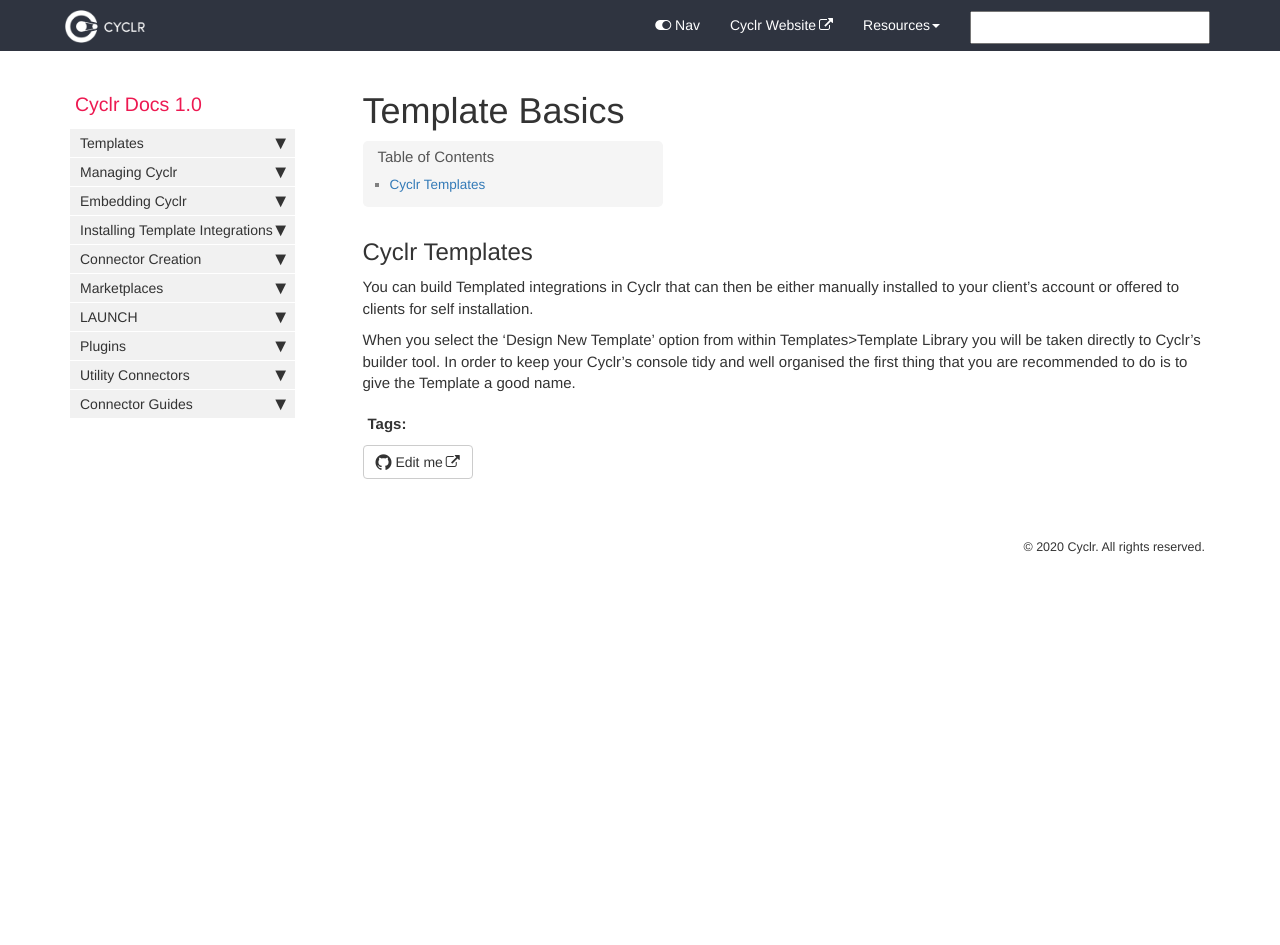
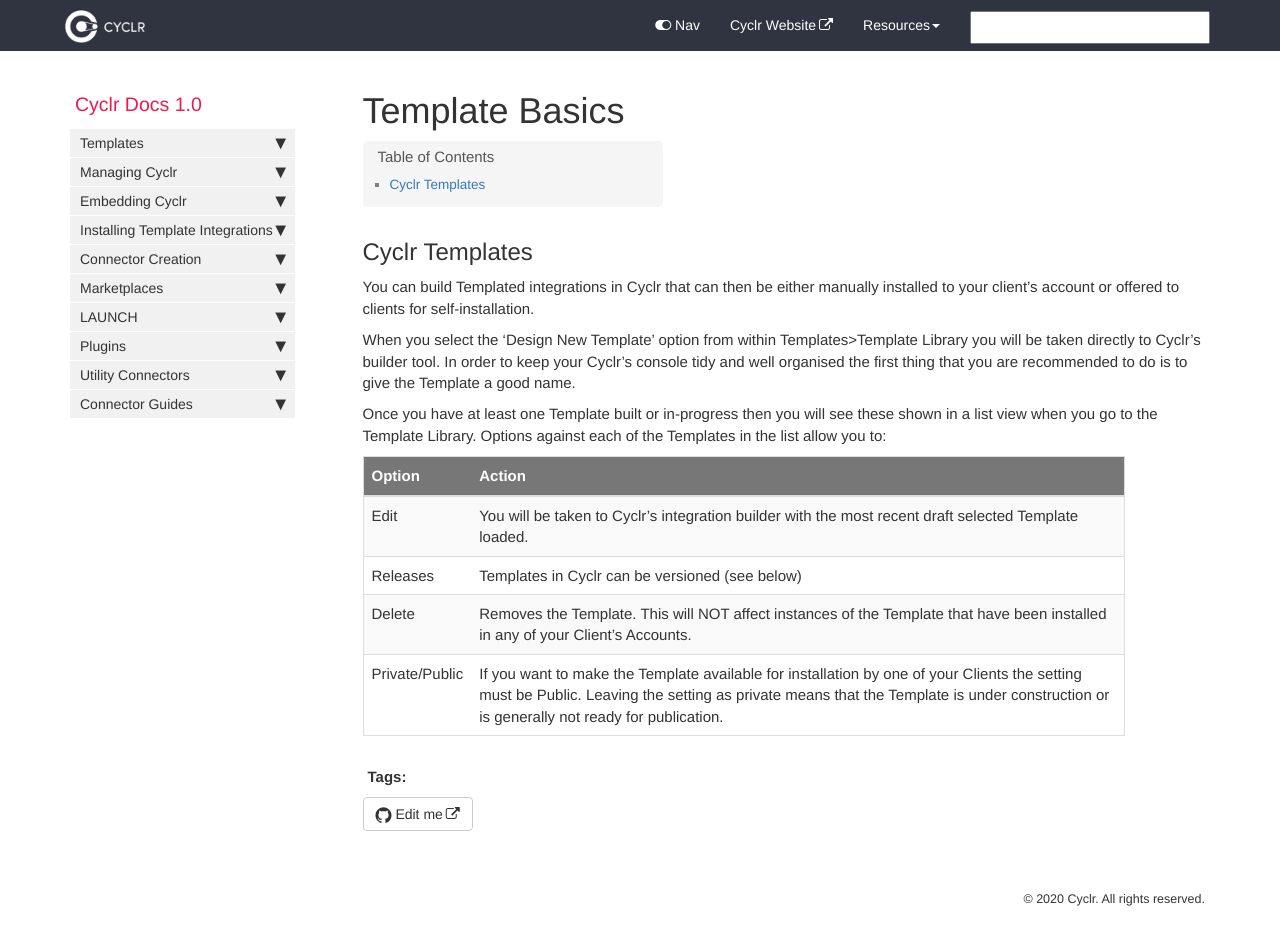
Before and after one commit to sneakysneak/docs, a Jekyll site: the page built from pages/templates/00-template-basics.md, in a window 1280 px wide and 969 px high. Shown: the top 945 px of the window. Built offline with Jekyll 4.4.1, drawn with Linux system fonts in a browser that asks for light colours; nearby versions of some CDN libraries; comment, search, counter and statistics services are not loaded.

Commit message:
Update 00-template-basics.md

```diff
--- a/pages/templates/00-template-basics.md
+++ b/pages/templates/00-template-basics.md
@@ -7,6 +7,16 @@ tags: [templates]
 ---
 ## Cyclr Templates
 
-You can build Templated integrations in Cyclr that can then be either manually installed to your client's account or offered to clients for self installation.
+You can build Templated integrations in Cyclr that can then be either manually installed to your client's account or offered to clients for self-installation.
 
 When you select the 'Design New Template' option from within Templates>Template Library you will be taken directly to Cyclr's builder tool.  In order to keep your Cyclr's console tidy and well organised the first thing that you are recommended to do is to give the Template a good name.
+
+Once you have at least one Template built or in-progress then you will see these shown in a list view when you go to the Template Library.
+Options against each of the Templates in the list allow you to:
+
+| Option | Action |
+| --- | --- |
+| Edit | You will be taken to Cyclr's integration builder with the most recent draft selected Template loaded. |
+| Releases | Templates in Cyclr can be versioned (see below) |
+| Delete | Removes the Template.  This will NOT affect instances of the Template that have been installed in any of your Client's Accounts. |
+| Private/Public | If you want to make the Template available for installation by one of your Clients the setting must be Public.  Leaving the setting as private means that the Template is under construction or is generally not ready for publication. |
```
